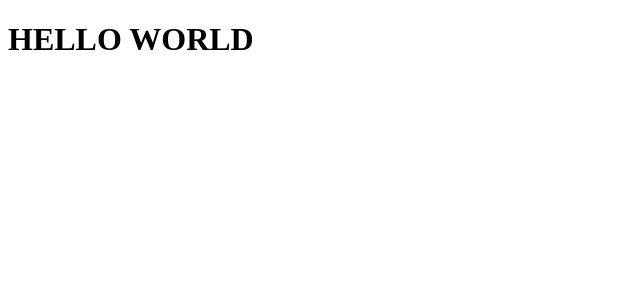
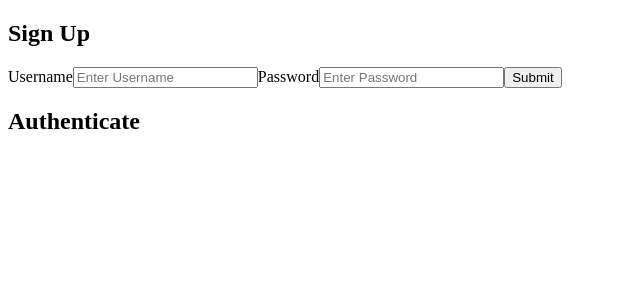
Before and after one commit to Hakjae415/react-form, a React (Vite) app: page / in a window 1280 px wide. Shown: the top 300 px of the page, without its empty margins (0-640 px from the left). Built offline with nearby package versions, Linux system fonts and the light colour scheme.

Commit message:
signupform halfway done with component

```diff
--- a/src/App.jsx
+++ b/src/App.jsx
@@ -1,10 +1,13 @@
 import { useState } from 'react'
+import SignUpForm from './components/SignUpForm'
+import Authenticate from './components/Authenticate'
 
 function App() {
 
   return (
     <>
-      <h1>HELLO WORLD</h1>
+      <SignUpForm/>
+      <Authenticate/>
     </>
   )
 }
--- /dev/null
+++ b/src/components/Authenticate.jsx
@@ -0,0 +1,9 @@
+const Authenticate = () => {
+    return (
+        <>
+          <h2>Authenticate</h2>
+        </>
+    )
+};
+
+export default Authenticate;
--- /dev/null
+++ b/src/components/SignUpForm.jsx
@@ -0,0 +1,30 @@
+import {useState, useEffect} from 'react'
+
+const SignUpForm = () => {
+    const [username, setUsername] = useState('');
+    const [password, setPassword] = useState('');
+    const [error, setError] = useState(null)
+
+    return (
+        <>
+          <h2>Sign Up</h2>
+          <form>
+            <label>Username</label>
+              <input
+                placeholder='Enter Username'
+                value={username}
+                onChange={(e) => setUsername(e.target.value)}
+                />
+            <label>Password</label>
+              <input
+                placeholder='Enter Password'
+                value={password}
+                onChange={(e) => setPassword(e.target.value)}
+                />
+            <button>Submit</button>
+          </form>
+        </>
+    )
+};
+
+export default SignUpForm
```
